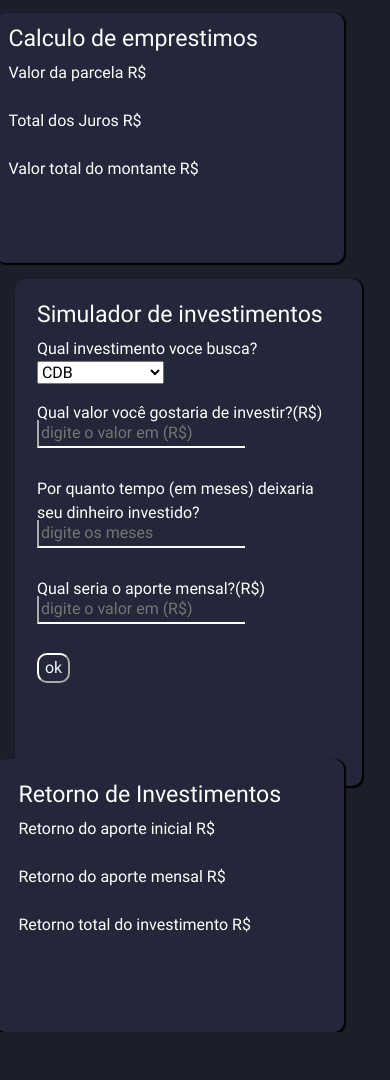
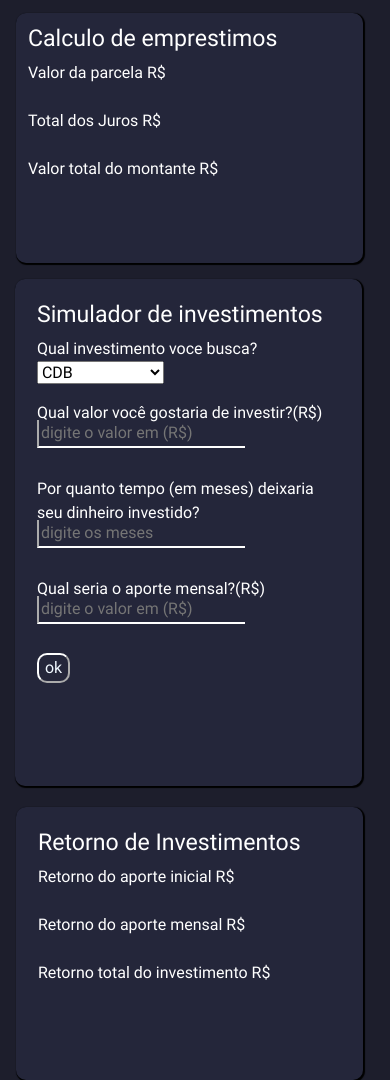
Before and after one commit to ICEI-PUC-Minas-PMV-ADS/pmv-ads-2022-1-e1-proj-web-t4-cash-grab-aplicacao-financeira, a plain HTML site: page simulacao.html in a window 390 px wide. Shown: the part 303-1383 px from the top of the page. Before the commit the page ends 1335 px from the top, so only its background shows below. Drawn offline with nearby package versions, Linux system fonts and the light colour scheme.

Commit message:
update resp celular

```diff
--- a/estilos/simulacao.css
+++ b/estilos/simulacao.css
@@ -352,7 +352,7 @@ canvas{
     #calculodeemprestimos{
         width: 89vw;
         position: relative;
-        left: -133vw;
+        left: -128vw;
         top: 16em
     }
     #simuladordeinvestimentos{
@@ -366,8 +366,8 @@ canvas{
         width: 89vw;
         height: 70vw;
         position: relative;
-        left: -133vw;
-        top: 47em;
+        left: -128vw;
+        top: 50em;
     }
      #logo{
         width: 34px;
```
